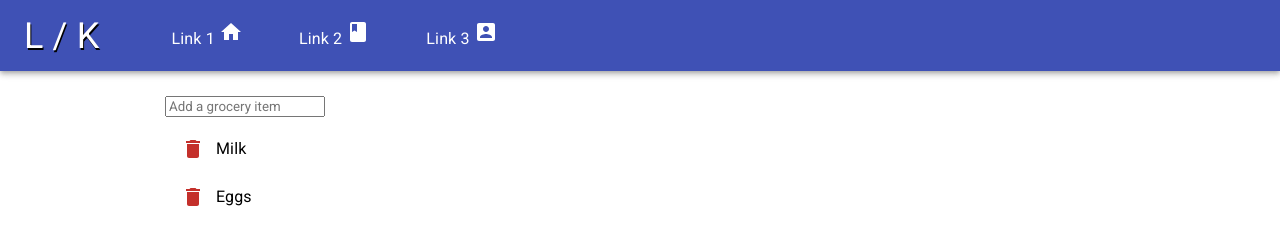
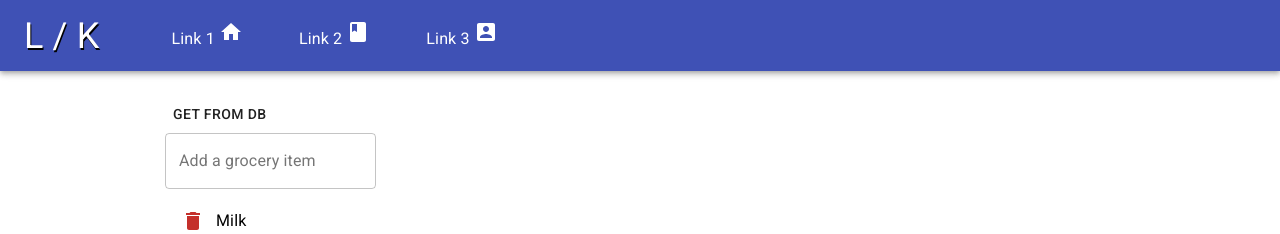
Before and after one commit to LKian/shopping-list-app, a React (Create React App) app in the folder client/: page / in a window 1280 px wide. Shown: the top 234 px of the page. Built offline with nearby package versions, Linux system fonts and the light colour scheme.

Commit message:
addressing cors issues

```diff
--- a/client/src/components/GroceryList.js
+++ b/client/src/components/GroceryList.js
@@ -1,11 +1,26 @@
 import React, { Component } from "react";
+import List from "@material-ui/core/List";
 import Button from "@material-ui/core/Button";
-import List from "@material-ui/core/List";
 import ListItem from "@material-ui/core/ListItem";
 import ListItemText from "@material-ui/core/ListItemText";
 import ListItemIcon from "@material-ui/core/ListItemIcon";
+import TextField from "@material-ui/core/TextField";
 import DeleteIcon from "@material-ui/icons/Delete";
 
+var axios = require("axios");
+var cors = require("cors");
+//
+var whitelist = ["http://localhost:5000/, http://localhost:3000/"];
+var corsOptions = {
+  origin: function (origin, callback) {
+    if (whitelist.indexOf(origin) !== -1) {
+      callback(null, true);
+    } else {
+      callback(new Error("ERROR FROM CORSOPTONS"));
+    }
+  },
+};
+//
 class GroceryList extends Component {
   state = {
     groceryItem: "",
@@ -16,6 +31,12 @@ class GroceryList extends Component {
       { name: "Crackers", id: "Crackers1" },
       { name: "Chicken", id: "Chicken1" },
     ],
+  };
+
+  getAllItemsFromDB = () => {
+    axios.get("http://localhost:5000/", cors(corsOptions), (req, res) => {
+      console.log("ReeeeeeeeeeeeeeeeeeeeeeeeeeeeeeeeeeeeeeeeEsponse: ", res);
+    });
   };
 
   handleChange = (e) => {
@@ -47,17 +68,16 @@ class GroceryList extends Component {
     const { groceryList } = this.state;
     return (
       <div>
+        <Button onClick={this.getAllItemsFromDB}>GET FROM DB</Button>
         <form id="grocery-list-form" onSubmit={this.addItem}>
-          <div className="form-container">
-            <input
-              type="text"
-              placeholder="Add a grocery item"
-              value={this.state.groceryItem}
-              onChange={this.handleChange}
-            />
-          </div>
+          <TextField
+            id="outlined-basic"
+            label="Add a grocery item"
+            value={this.state.groceryItem}
+            onChange={this.handleChange}
+            variant="outlined"
+          />
           <List component="ul" aria-label="main-shopping-list">
-            {/* <ListItem button> */}
             {groceryList.map(({ name, id }) => (
               <ListItem key={id}>
                 <ListItemIcon className="icon-container">
--- a/client/src/components/Navbar.js
+++ b/client/src/components/Navbar.js
@@ -21,7 +21,7 @@ class Navbar extends Component {
       <AppBar color="primary" position="static">
         <Toolbar>
           <TypoGraphy color="inherit">
-            <a className="nav-logo" href="https://leahkahwadjian.com">
+            <a className="nav-logo" href="/">
               L / K
             </a>
           </TypoGraphy>
--- a/package.json
+++ b/package.json
@@ -11,7 +11,9 @@
   "author": "Leah Kahwadjian",
   "license": "ISC",
   "dependencies": {
+    "axios": "^0.19.2",
     "body-parser": "^1.19.0",
+    "cors": "^2.8.5",
     "express": "^4.17.1",
     "mongoose": "^5.9.14"
   },
```
Also changed, not shown: 2 other files (tests, documents, lock files or other folders).
